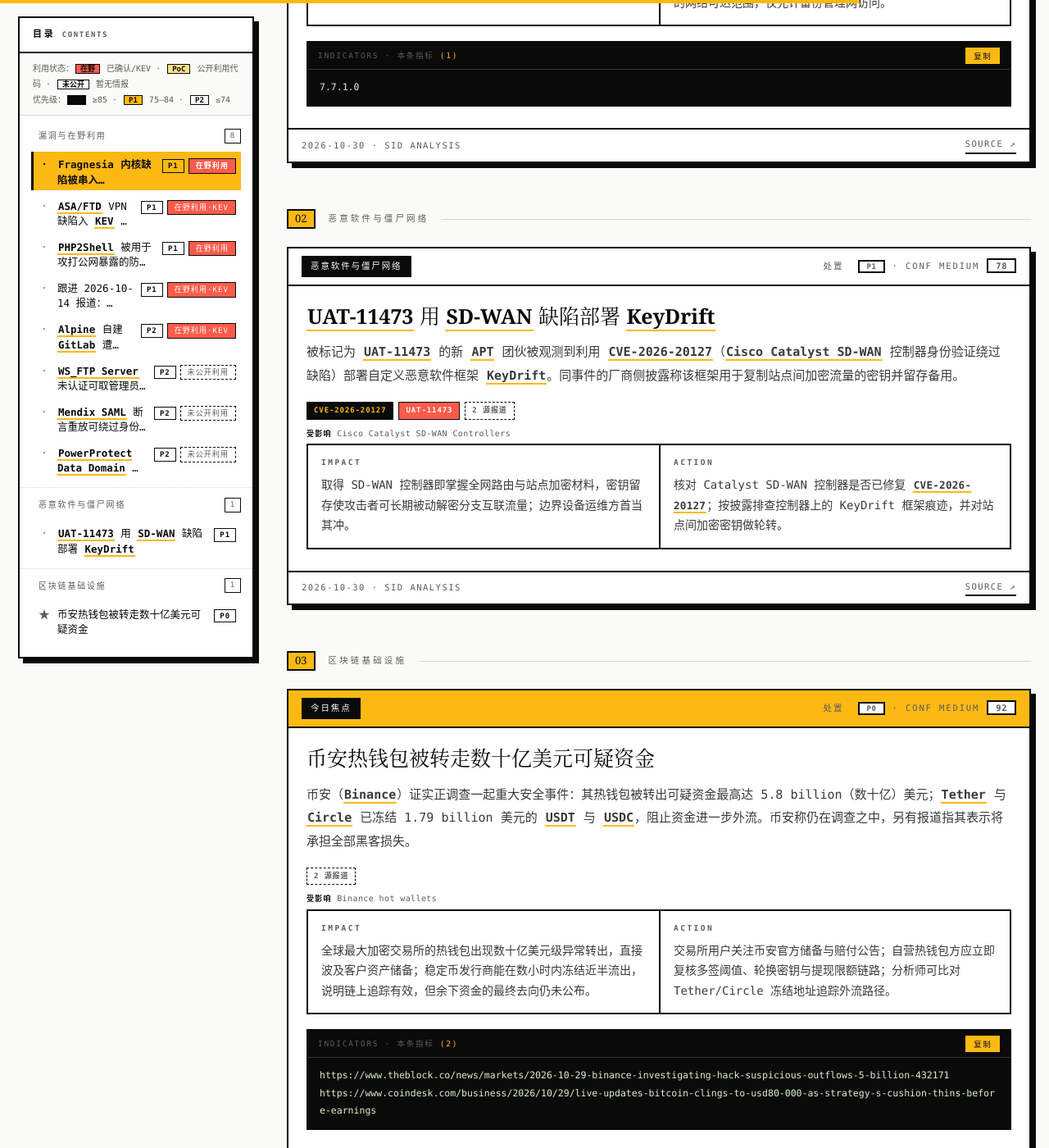
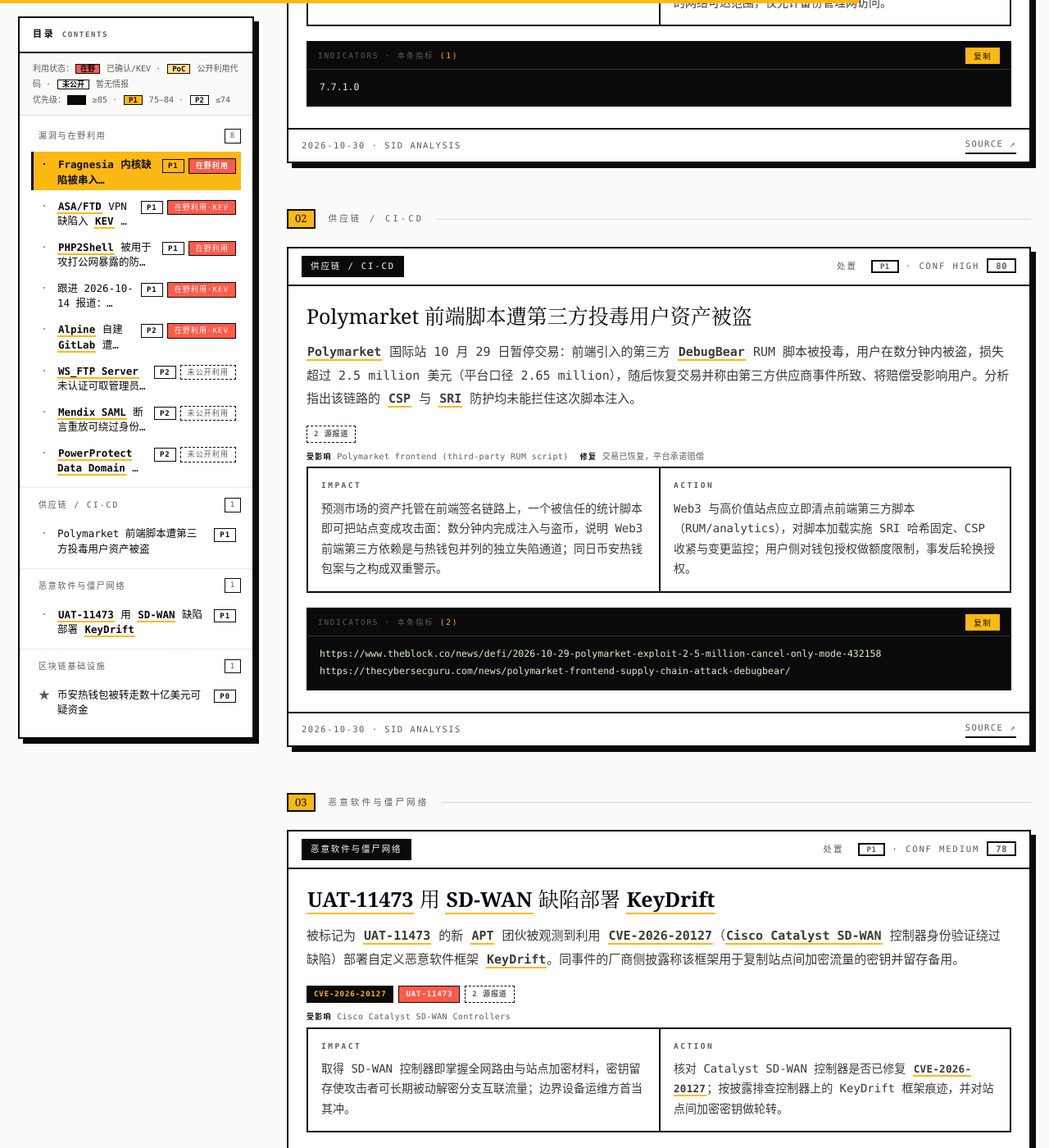
Before and after one commit to DawnXii/security-intelligence-daily, a Jekyll site: the page built from site/_posts/2026-10-30-report.html, in a window 1280 px wide and 1400 px high, scrolled down 4233 px. Shown: the whole window at 82% size. Built offline with Jekyll 4.4.1, drawn with Linux system fonts in a browser that asks for light colours; some of the changed text lies outside the part shown.

Commit message:
SID daily report 2026-10-30

```diff
--- a/scripts/collect.py
+++ b/scripts/collect.py
@@ -26,6 +26,10 @@
     {"id": "trailofbits", "name": "Trail of Bits", "url": "https://blog.trailofbits.com/index.xml", "tags": ["research", "supplychain"]},
     {"id": "chainalysis", "name": "Chainalysis Blog", "url": "https://www.chainalysis.com/blog/feed/", "tags": ["crypto", "web3"]},
     {"id": "coindesk", "name": "CoinDesk", "url": "https://www.coindesk.com/arc/outboundfeeds/rss/", "tags": ["crypto", "exchange"]},
+    {"id": "cymkend", "name": "CryptoKendra", "url": "https://www.cyberkendra.com/feeds/posts/default", "tags": ["crypto", "incident"]},
+    {"id": "csecguru", "name": "The Cyber Sec Guru", "url": "https://thecybersecguru.com/feed/", "tags": ["general", "crypto"]},
+    {"id": "decrypt", "name": "Decrypt", "url": "https://decrypt.co/feed", "tags": ["crypto"]},
+    {"id": "cointel", "name": "Cointelegraph", "url": "https://cointelegraph.com/rss", "tags": ["crypto"]},
     {"id": "theblock", "name": "The Block", "url": "https://www.theblock.co/rss.xml", "tags": ["crypto", "exchange"]},
     {"id": "rwlive", "name": "Ransomware.live", "url": "https://api.ransomware.live/rss", "tags": ["ransomware", "incident"]},
     {"id": "derp", "name": "Derp.ca Research", "url": "https://www.derp.ca/feed", "tags": ["malware", "research"]},
--- a/scripts/triage.py
+++ b/scripts/triage.py
@@ -9,7 +9,7 @@
 CST = timezone(timedelta(hours=8))
 MAX_ITEMS = 40
 
-SRC_W = {"coindesk": 6, "theblock": 6, "cisa": 8, "ghsec": 6, "trailofbits": 5, "cloudflare": 4, "aws": 4, "google": 4,
+SRC_W = {"coindesk": 6, "theblock": 6, "cymkend": 5, "decrypt": 5, "csecguru": 4, "cointel": 4, "cisa": 8, "ghsec": 6, "trailofbits": 5, "cloudflare": 4, "aws": 4, "google": 4,
          "bleo": 3, "thn": 3, "secaff": 3, "register": 3, "krebs": 3, "isc": 2, "chainalysis": 2, "netsec": 2,
          "kev": 9, "ghsa": 5, "rwlive": 4, "ransomlook": 6, "derp": 6, "derptelem": 8, "threatfox": 7, "urlhaus": 7, "phpnet": 6, "wpsec": 6, "nvd": 5, "x": 4, "microsoft": 7, "crowdstrike": 6, "talos": 7, "eset": 5, "kaspersky": 6, "qualys": 5, "horizon3": 7, "checkpoint": 6, "sophos": 5, "snyk": 5, "ncsc": 7, "darkreading": 3, "securityweek": 3, "malwarebytes": 4, "openphish": 5}
 PAT = [
@@ -24,7 +24,8 @@
     (r"breach|hack(ed|ers|ing)?|attack(er|s|ing)?|compromis|data theft|stolen", 6, "incident"),
     (r"phish|credential|social engineer|mfa bypass|session hijack|oauth", 6, "phishing"),
     (r"blockchain|wallet|validator|rpc|cryptograph|private key|exchange", 6, "crypto-infra"),
-    (r"binance|coinbase|kraken|upbit|hot wallet|custod|stablecoin|(?:crypto|exchange).{0,40}(?:hack|exploit|stolen|breach|drain)", 12, "crypto-infra"),
+    (r"binance|coinbase|kraken|upbit|polymarket|dune|hyperliquid|prediction market|oracle|defi|hot wallet|custod|stablecoin|(?:crypto|exchange|wallet|script).{0,40}(?:hack|exploit|stolen|breach|drain)", 12, "crypto-infra"),
+    (r"malicious (?:code|script|javascript|js)|trading halt|froze trading|suspended trading|compromis(?:ed|e) (?:vendor|third|provider)", 8, "supplychain"),
     (r"(?:\$|usd ?)\s?\d+(?:\.\d+)?\s?(?:billion|bn\b)|\d+(?:\.\d+)?\s?billion\s?(?:worth|in)?\s?(?:crypto|assets|funds|dollars)", 10, "incident"),
     (r"cloud|azure|aws|gcp|kubernetes|docker|container|iam|identity", 4, "infra"),
     (r"cisa|advisory|kevc|fbi|interpol|eu ?police|sanction", 4, "gov"),
--- a/site/_posts/2026-10-30-report.html
+++ b/site/_posts/2026-10-30-report.html
@@ -2,10 +2,10 @@
 layout: post
 title: "安全情报日报 2026-10-30"
 date: 2026-10-30
-events: 10
+events: 11
 headline: "币安热钱包被转走数十亿美元，官方调查中"
-dek: "入选 10 条，在野 7：头条是币安热钱包被转出最高 5.8 billion 美元可疑资金，Tether 与 Circle 冻结 1.79 billion 美元，交易所称仍在调查；漏洞面同日有 GitLab 的 <i class=\"hl kcve\">CVE-2026-97229</i> 与 Cisco ASA/FTD 的 <i class=\"hl kcve\">CVE-2026-76418</i> 新入 KEV，前者已有人拿去试 Alpine 自建实例，PHP2Shell 打进 Palo Alto 管理口并串上内核提权，Data Domain 的 9.8 与 WS_FTP 的 10.0 覆盖备份与文件传输底座。口径：币安用户以官方赔付公告为准，KEV 项限期修，管理口先断公网。"
-brief_stats: ["10 事件", "在野 7", "PoC 0", "3 类别", "顶分 92"]
+dek: "入选 11 条，在野 8：头条是币安热钱包被转出最高数十亿美元可疑资金，Tether 与 Circle 冻结 1.79 billion 美元；同日 Polymarket 前端第三方脚本被投毒，数分钟内用户被盗超过 2.5 million 美元后暂停交易——热钱包与前端供应链两条失陷通道同日应验。漏洞面有 GitLab 的 <i class=\"hl kcve\">CVE-2026-97229</i> 与 Cisco ASA/FTD 的 <i class=\"hl kcve\">CVE-2026-76418</i> 新入 KEV，PHP2Shell 打进 Palo Alto 管理口并串上内核提权。口径：币安用户以官方赔付公告为准，Web3 站点清点第三方脚本并上 SRI，KEV 项限期修。"
+brief_stats: ["11 事件", "在野 8", "PoC 0", "4 类别", "顶分 92"]
 ---
 
 <nav class="toc" id="toc" aria-label="目录">
@@ -21,6 +21,9 @@
 <li><a class="toc-link" href="#vuln-17534"><span class="tc">·</span><span class="tt"><i class="hl">WS_FTP Server</i> 未认证可取管理员凭据</span><span class="meta"><i class="rp p2">P2</i><i class="xs xn">未公开利用</i></span></a></li>
 <li><a class="toc-link" href="#vuln-15267"><span class="tc">·</span><span class="tt"><i class="hl">Mendix SAML</i> 断言重放可绕过身份验证</span><span class="meta"><i class="rp p2">P2</i><i class="xs xn">未公开利用</i></span></a></li>
 <li><a class="toc-link" href="#vuln-43702"><span class="tc">·</span><span class="tt"><i class="hl">PowerProtect Data Domain</i> 硬编码加密密钥</span><span class="meta"><i class="rp p2">P2</i><i class="xs xn">未公开利用</i></span></a></li>
+</ol></div>
+<div class="grp"><p class="tg-h"><a href="#sec-supplychain">供应链 / CI-CD</a><span class="tg-c">1</span></p><ol>
+<li><a class="toc-link" href="#supplychain-21527"><span class="tc">·</span><span class="tt">Polymarket 前端脚本遭第三方投毒用户资产被盗</span><span class="meta"><i class="rp p1">P1</i></span></a></li>
 </ol></div>
 <div class="grp"><p class="tg-h"><a href="#sec-malware">恶意软件与僵尸网络</a><span class="tg-c">1</span></p><ol>
 <li><a class="toc-link" href="#malware-08335"><span class="tc">·</span><span class="tt"><i class="hl">UAT-11473</i> 用 <i class="hl">SD-WAN</i> 缺陷部署 <i class="hl">KeyDrift</i></span><span class="meta"><i class="rp p1">P1</i></span></a></li>
@@ -155,7 +158,25 @@
 <div class="intel-foot"><span>2026-10-30 · SID ANALYSIS</span><a href="https://nvd.nist.gov/vuln/detail/CVE-2026-86384" target="_blank" rel="noopener">SOURCE ↗</a></div>
 </div>
 
-<p class="section-label" id="sec-malware"><span class="n">02</span>恶意软件与僵尸网络</p>
+<p class="section-label" id="sec-supplychain"><span class="n">02</span>供应链 / CI-CD</p>
+
+<div class="intel reveal" id="supplychain-21527">
+<div class="intel-head"><span class="chip">供应链 / CI-CD</span><span class="score">处置 <i class="rp p1">P1</i> · CONF high<i>80</i></span></div>
+<div class="intel-body">
+<h3>Polymarket 前端脚本遭第三方投毒用户资产被盗</h3>
+<p class="sum"><i class="hl">Polymarket</i> 国际站 10 月 29 日暂停交易：前端引入的第三方 <i class="hl">DebugBear</i> RUM 脚本被投毒，用户在数分钟内被盗，损失超过 2.5 million 美元（平台口径 2.65 million），随后恢复交易并称由第三方供应商事件所致、将赔偿受影响用户。分析指出该链路的 <i class="hl">CSP</i> 与 <i class="hl">SRI</i> 防护均未能拦住这次脚本注入。</p>
+<div class="intel-facts"><b class="fct fout">2 源报道</b><div class="fvers"><span class="fv"><b>受影响</b> Polymarket frontend (third-party RUM script)</span><span class="fv"><b>修复</b> 交易已恢复，平台承诺赔偿</span></div></div>
+<div class="intel-grid">
+<div class="cell"><b>Impact</b><p>预测市场的资产托管在前端签名链路上，一个被信任的统计脚本即可把站点变成攻击面：数分钟内完成注入与盗币，说明 Web3 前端第三方依赖是与热钱包并列的独立失陷通道；同日币安热钱包案与之构成双重警示。</p></div>
+<div class="cell"><b>Action</b><p>Web3 与高价值站点应立即清点前端第三方脚本（RUM/analytics），对脚本加载实施 SRI 哈希固定、CSP 收紧与变更监控；用户侧对钱包授权做额度限制，事发后轮换授权。</p></div>
+</div>
+<div class="iocblk"><div class="iocblk-h"><span>INDICATORS · 本条指标 <em>(2)</em></span><button class="iocblk-c" data-copy="supplychain-21527-ioc">复制</button></div><pre id="supplychain-21527-ioc">https://www.theblock.co/news/defi/2026-10-29-polymarket-exploit-2-5-million-cancel-only-mode-432158
+https://thecybersecguru.com/news/polymarket-frontend-supply-chain-attack-debugbear/</pre></div>
+</div>
+<div class="intel-foot"><span>2026-10-30 · SID ANALYSIS</span><a href="https://www.theblock.co/news/defi/2026-10-29-polymarket-exploit-2-5-million-cancel-only-mode-432158" target="_blank" rel="noopener">SOURCE ↗</a></div>
+</div>
+
+<p class="section-label" id="sec-malware"><span class="n">03</span>恶意软件与僵尸网络</p>
 
 <div class="intel reveal" id="malware-08335">
 <div class="intel-head"><span class="chip">恶意软件与僵尸网络</span><span class="score">处置 <i class="rp p1">P1</i> · CONF medium<i>78</i></span></div>
@@ -172,7 +193,7 @@
 <div class="intel-foot"><span>2026-10-30 · SID ANALYSIS</span><a href="https://www.bleepingcomputer.com/news/security/hackers-exploit-cisco-sd-wan-flaw-to-deploy-custom-keydrift-malware/" target="_blank" rel="noopener">SOURCE ↗</a></div>
 </div>
 
-<p class="section-label" id="sec-crypto-infra"><span class="n">03</span>区块链基础设施</p>
+<p class="section-label" id="sec-crypto-infra"><span class="n">04</span>区块链基础设施</p>
 
 <div class="intel focus reveal" id="crypto-infra-64309">
 <div class="intel-head"><span class="chip">今日焦点</span><span class="score">处置 <i class="rp p0">P0</i> · CONF medium<i>92</i></span></div>
--- a/site/index.html
+++ b/site/index.html
@@ -8,11 +8,11 @@
     <!--TODAY_START-->
 <p class="td-date">2026-10-30（周五）</p>
 <h1 class="td-h">币安热钱包被转走数十亿美元，官方调查中</h1>
-<p class="td-pulse">入选 10 条，在野 7：头条是币安热钱包被转出最高 5.8 billion 美元可疑资金，Tether 与 Circle 冻结 1.79 billion 美元，交易所称仍在调查；漏洞面同日有 GitLab 的 <i class="hl kcve">CVE-2026-97229</i> 与 Cisco ASA/FTD 的 <i class="hl kcve">CVE-2026-76418</i> 新入 KEV，前者已有人拿去试 Alpine 自建实例，PHP2Shell 打进 Palo Alto 管理口并串上内核提权，Data Domain 的 9.8 与 WS_FTP 的 10.0 覆盖备份与文件传输底座。口径：币安用户以官方赔付公告为准，KEV 项限期修，管理口先断公网。</p>
-<div class="td-stats"><div class="stat"><b>10</b><span>今日事件</span></div><div class="stat"><b>7</b><span>在野利用</span></div><div class="stat"><b>3</b><span>类别数</span></div><div class="stat"><b>92</b><span>顶分</span></div></div>
+<p class="td-pulse">入选 11 条，在野 8：头条是币安热钱包被转出最高数十亿美元可疑资金，Tether 与 Circle 冻结 1.79 billion 美元；同日 Polymarket 前端第三方脚本被投毒，数分钟内用户被盗超过 2.5 million 美元后暂停交易——热钱包与前端供应链两条失陷通道同日应验。漏洞面有 GitLab 的 <i class="hl kcve">CVE-2026-97229</i> 与 Cisco ASA/FTD 的 <i class="hl kcve">CVE-2026-76418</i> 新入 KEV，PHP2Shell 打进 Palo Alto 管理口并串上内核提权。口径：币安用户以官方赔付公告为准，Web3 站点清点第三方脚本并上 SRI，KEV 项限期修。</p>
+<div class="td-stats"><div class="stat"><b>11</b><span>今日事件</span></div><div class="stat"><b>8</b><span>在野利用</span></div><div class="stat"><b>4</b><span>类别数</span></div><div class="stat"><b>92</b><span>顶分</span></div></div>
 <a class="td-cta" href="{{ '/2026-10-30/report.html' | relative_url }}">阅读今日完整简报 →</a>
 <!--TODAY_END-->
-    <p class="td-foot"><a href="{{ '/sources/' | relative_url }}">43 个信源</a> · 每日约 600 条候选 · AI 分析后逐条证据机械校验 · 跨天指纹去重，旧闻不重推</p>
+    <p class="td-foot"><a href="{{ '/sources/' | relative_url }}">47 个信源</a> · 每日约 600 条候选 · AI 分析后逐条证据机械校验 · 跨天指纹去重，旧闻不重推</p>
   </div>
 </section>
 
--- a/site/sources/index.html
+++ b/site/sources/index.html
@@ -3,7 +3,7 @@
 title: Information Sources
 ---
 <div class="wrap">
-<p class="section-label"><span class="n">S</span>信源全景 <span class="srcttl">35 个 RSS · 8 个结构化接口</span></p>
+<p class="section-label"><span class="n">S</span>信源全景 <span class="srcttl">39 个 RSS · 8 个结构化接口</span></p>
 <table class="iact srctbl">
 <tbody>
 <tr class="grprow"><td colspan="3">官方 / 政府</td></tr>
@@ -48,6 +48,10 @@
 <tr><td class="mono">BleepingComputer</td><td><i class="fam2">RSS</i></td><td>勒索软件与消费级在野利用快讯强项</td></tr>
 <tr><td class="mono">CoinDesk</td><td><i class="fam2">RSS</i></td><td>加密行业第一方新闻：交易所安全事件与链上取证快讯</td></tr>
 <tr><td class="mono">The Block</td><td><i class="fam2">RSS</i></td><td>加密基础设施与交易所事件深度报道</td></tr>
+<tr><td class="mono">CryptoKendra</td><td><i class="fam2">RSS</i></td><td>加密与亚洲安全事件快讯，交易所劫案报道一线</td></tr>
+<tr><td class="mono">The Cyber Sec Guru</td><td><i class="fam2">RSS</i></td><td>安全事件聚合，含 Web3 供应链攻击深度稿</td></tr>
+<tr><td class="mono">Decrypt</td><td><i class="fam2">RSS</i></td><td>加密行业新闻，监管与平台安全动态</td></tr>
+<tr><td class="mono">Cointelegraph</td><td><i class="fam2">RSS</i></td><td>覆盖面最大的加密媒体（价格噪音由评分层过滤）</td></tr>
 <tr><td class="mono">Security Affairs</td><td><i class="fam2">RSS</i></td><td>安全事件与国际视角分析</td></tr>
 <tr><td class="mono">KrebsOnSecurity</td><td><i class="fam2">RSS</i></td><td>网络犯罪与黑色产业深度调查</td></tr>
 <tr><td class="mono">The Register</td><td><i class="fam2">RSS</i></td><td>科技安全新闻与尖刻评论</td></tr>
```
